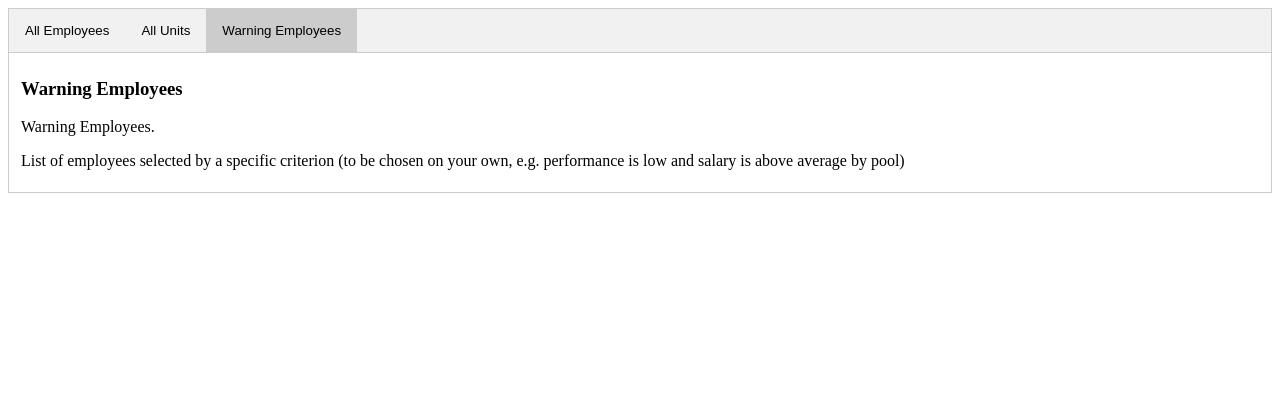
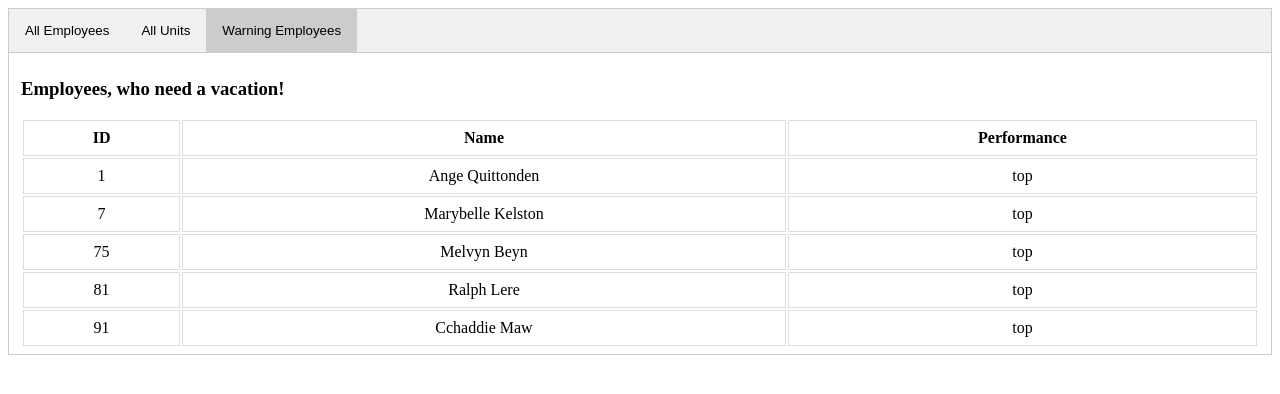
Before and after one commit to eugenewolf507/E-stage2-JS-10, a plain HTML site: page index.html in a window 1280 px wide. Both pictures are taken after a click on the button "Warning Employees". Drawn offline with Linux system fonts and the light colour scheme.

Commit message:
feat: add rendering Strategy pattern to Warning employees tab

```diff
--- a/css/style.css
+++ b/css/style.css
@@ -38,3 +38,17 @@ body {
   border: 1px solid #ccc;
   border-top: none;
 }
+
+.warning-employees-table {
+  width: 100%;
+}
+
+.warning-employees-table td,
+.warning-employees-table th {
+  border: 1px solid #ddd;
+  padding: 8px;
+}
+
+.warning-employees-table td {
+  text-align: center;
+}
--- a/index.html
+++ b/index.html
@@ -42,12 +42,12 @@
     </div>
 
     <div id="warningEmployees" class="tabcontent">
-      <h3>Warning Employees</h3>
-      <p>Warning Employees.</p>
-      <p>
-        List of employees selected by a specific criterion (to be chosen on your
-        own, e.g. performance is low and salary is above average by pool)
-      </p>
+      <!-- --- For Eugene!!! --- -->
+      <h3>Employees, who need a vacation!</h3>
+      <!-- --- For Oleh!!! --- -->
+      <!-- <h3>RMs, who work hard and promotion needed</h3> -->
+      <table id="warningEmployeesTable" class="warning-employees-table">
+      </table>
     </div>
     <script src="js/index.js"></script>
   </body>
--- a/js/index.js
+++ b/js/index.js
@@ -23,6 +23,8 @@ function openTab(evt, cityName) {
   document.getElementById(cityName).style.display = 'block';
   evt.currentTarget.className += ' active';
 }
+
+const warningEmployeesTable = document.querySelector('#warningEmployeesTable');
 
 // function performanceLowStrategy(employees) {
 //   const resultArr = employees.filter(
@@ -131,13 +133,15 @@ async function getEmployees() {
       // //   vacationRequiredEmployees.checkout();
 
       // --- For Eugene!!! ---
-      vacationNeededEmployees.setEmployeesArr(initialEmployees);
-      console.log(vacationNeededEmployees.checkout());
+      // vacationNeededEmployees.setEmployeesArr(initialEmployees);
+      // console.log(vacationNeededEmployees.checkout());
+      // renderTableRows(vacationNeededEmployees.checkout());
       //   vacationRequiredEmployees.checkout();
 
       // --- For Oleh!!! ---
       rMsPromotionNeeded.setEmployeesArr(initialEmployees);
       console.log(rMsPromotionNeeded.checkout());
+      renderTableRows(rMsPromotionNeeded.checkout());
       //   vacationRequiredEmployees.checkout();
 
       //  === END strategy pattern ===
@@ -151,3 +155,58 @@ async function getEmployees() {
 }
 
 getEmployees();
+
+// --- For Eugene!!! ---
+function renderTableRows(array) {
+  warningEmployeesTable.insertAdjacentHTML('afterbegin',
+  `
+      <thead>
+        <tr>
+            <th>ID</th>
+            <th>Name</th>
+            <th>Performance</th>
+        </tr>
+      </thead>
+      <tbody>
+      </tbody>
+      `);
+  warningEmployeesTable.lastElementChild.insertAdjacentHTML('beforeend',
+  array.reduce((acc, item) => acc +
+      `
+      <tr>
+          <td>${item.id}</td>
+          <td>${item.name}</td>
+          <td>${item.performance}</td>
+      </tr>
+      `, '')
+  );
+}
+
+// --- For Oleh!!! ---
+// function renderTableRows(array) {
+//   const tbody = array.reduce((acc, item) => acc +
+//   `
+//   <tr>
+//       <td>${item.id}</td>
+//       <td>${item.name}</td>
+//       <td>${item.performance}</td>
+//       <td>${item.salary}</td>
+//       <td>${item.pool_name}</td>
+//   </tr>
+//   `, '')
+//   warningEmployeesTable.insertAdjacentHTML('afterbegin',
+//   `
+//       <thead>
+//         <tr>
+//             <th>ID</th>
+//             <th>Name</th>
+//             <th>Performance</th>
+//             <th>Salary</th>
+//             <th>Pool name</th>
+//         </tr>
+//       </thead>
+//       <tbody>
+//       </tbody>
+//       `);
+//   warningEmployeesTable.lastElementChild.insertAdjacentHTML('beforeend', tbody);
+// }
```
